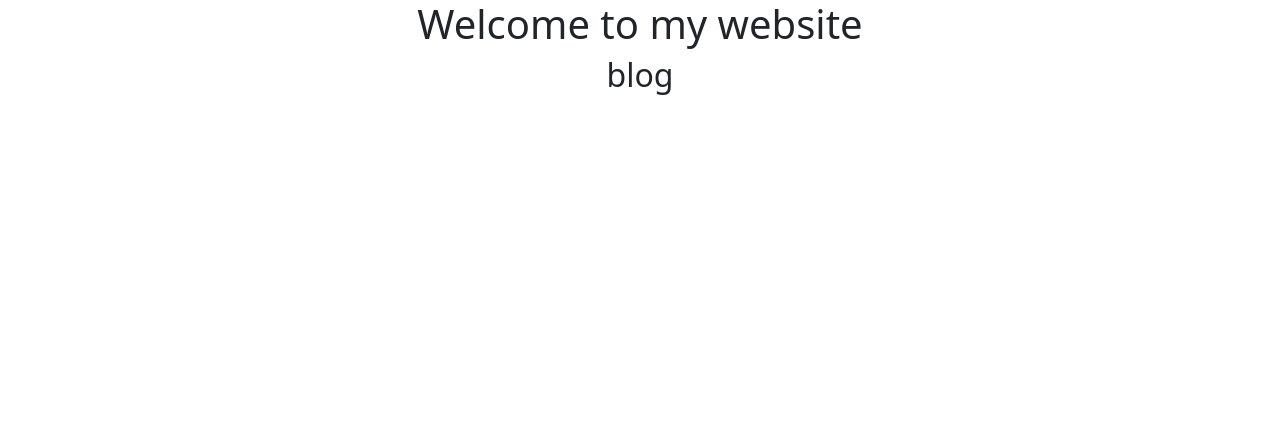
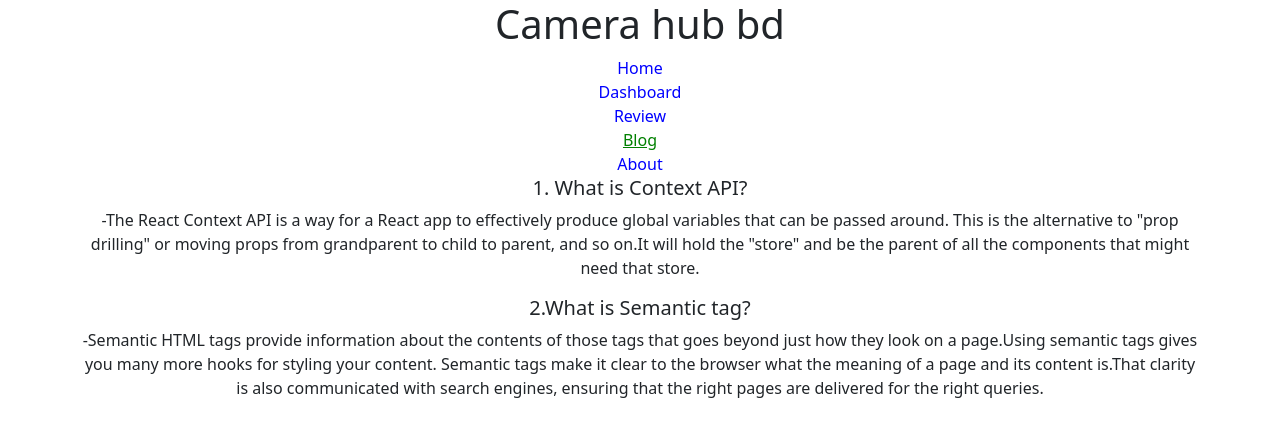
Before and after one commit to Raddiya/camera-hub, a React (Create React App) app: page /blog in a window 1280 px wide. Shown: the top 436 px of the page. Built offline with nearby package versions, Linux system fonts and the light colour scheme.

Commit message:
image folder add

```diff
--- a/src/App.js
+++ b/src/App.js
@@ -1,4 +1,5 @@
 import './App.css';
+import Header from './Components/Header/Header';
 import 'bootstrap/dist/css/bootstrap.min.css';
 import { Route, Routes } from 'react-router-dom';
 import About from './Components/About/About';
@@ -6,19 +7,21 @@ import Home from './Components/Home/Home'
 import Review from './Components/Review/Review';
 import Dashboard from './Components/Dashboard/Dashboard';
 import Blog from './Components/Blog/Blog';
+import NotFound from './Components/NotFound/NotFound';
 
 
 
 function App() {
   return (
     <div className="App">
-      <h1>Welcome to my website</h1>
+      <Header></Header>
       <Routes>
         <Route path="/" element={<Home></Home>}></Route>
         <Route path="/about" element={<About></About>}></Route>
         <Route path="/review" element={<Review></Review>}></Route>
         <Route path="/dashboard" element={<Dashboard></Dashboard>}></Route>
         <Route path="/blog" element={<Blog></Blog>}></Route>
+        <Route path="*" element={<NotFound></NotFound>}></Route>
       </Routes>
 
 
--- a/src/Components/Blog/Blog.js
+++ b/src/Components/Blog/Blog.js
@@ -2,8 +2,19 @@ import React from 'react';
 
 const Blog = () => {
     return (
-        <div>
-            <h2>blog</h2>
+        <div className='container'>
+            <div className="grid">
+                <div className="g-col-6"> <h5>1. What is Context API? </h5>
+                    <p> -The React Context API is a way for a React app to effectively produce global variables that can be passed around. This is the alternative to "prop drilling" or moving props from grandparent to child to parent, and so on.It will hold the "store" and be the parent of all the components that might need that store.
+                    </p></div>
+                <div className="g-col-6"><h5>2.What is Semantic tag?</h5>
+                    <p>-Semantic HTML tags provide information about the contents of those tags that goes beyond just how they look on a page.Using semantic tags gives you many more hooks for styling your content. Semantic tags make it clear to the browser what the meaning of a page and its content is.That clarity is also communicated with search engines, ensuring that the right pages are delivered for the right queries. </p></div>
+                <div className="g-col-6">
+                    <h5> </h5>
+                    <p></p>
+                </div>
+            </div>
+
         </div>
     );
 };
--- /dev/null
+++ b/src/Components/CoustomLink/CoustomLink.js
@@ -0,0 +1,22 @@
+import React from 'react';
+import { Link, useMatch, useResolvedPath } from 'react-router-dom';
+
+
+function CoustomLink({ children, to, ...props }) {
+    let resolved = useResolvedPath(to);
+    let match = useMatch({ path: resolved.pathname, end: true });
+
+    return (
+      <div>
+        <Link
+          style={{color:match ? 'green':'blue', textDecoration: match ? "underline" : "none" }}
+          to={to}
+          {...props}
+        >
+          {children}
+        </Link>
+      </div>
+    );
+}
+
+export default CoustomLink;
--- /dev/null
+++ b/src/Components/Header/Header.js
@@ -0,0 +1,22 @@
+import React from 'react';
+import './Header.css';
+import CoustomLink from '../CoustomLink/CoustomLink';
+
+const Header = () => {
+    return (
+        <div>
+            <h1>Camera hub bd</h1>
+            <nav className=''>
+                <CoustomLink to="/">Home</CoustomLink>
+                <CoustomLink to="/dashboard">Dashboard</CoustomLink>
+                <CoustomLink to="/review">Review</CoustomLink>
+                <CoustomLink to="/blog">Blog</CoustomLink>
+                <CoustomLink to="/about">About</CoustomLink>
+
+            </nav>
+        </div>
+
+    );
+};
+
+export default Header;
--- /dev/null
+++ b/src/Components/NotFound/NotFound.js
@@ -0,0 +1,12 @@
+import React from 'react';
+
+const NotFound = () => {
+    return (
+        <div>
+            <h2>The page you are looking for is not available.</h2>
+            <h4>404</h4>
+        </div>
+    );
+};
+
+export default NotFound;
```
Also changed, not shown: src/Components/Header/Header.css (added), src/Components/image/dslr-camera.jpg (added).
